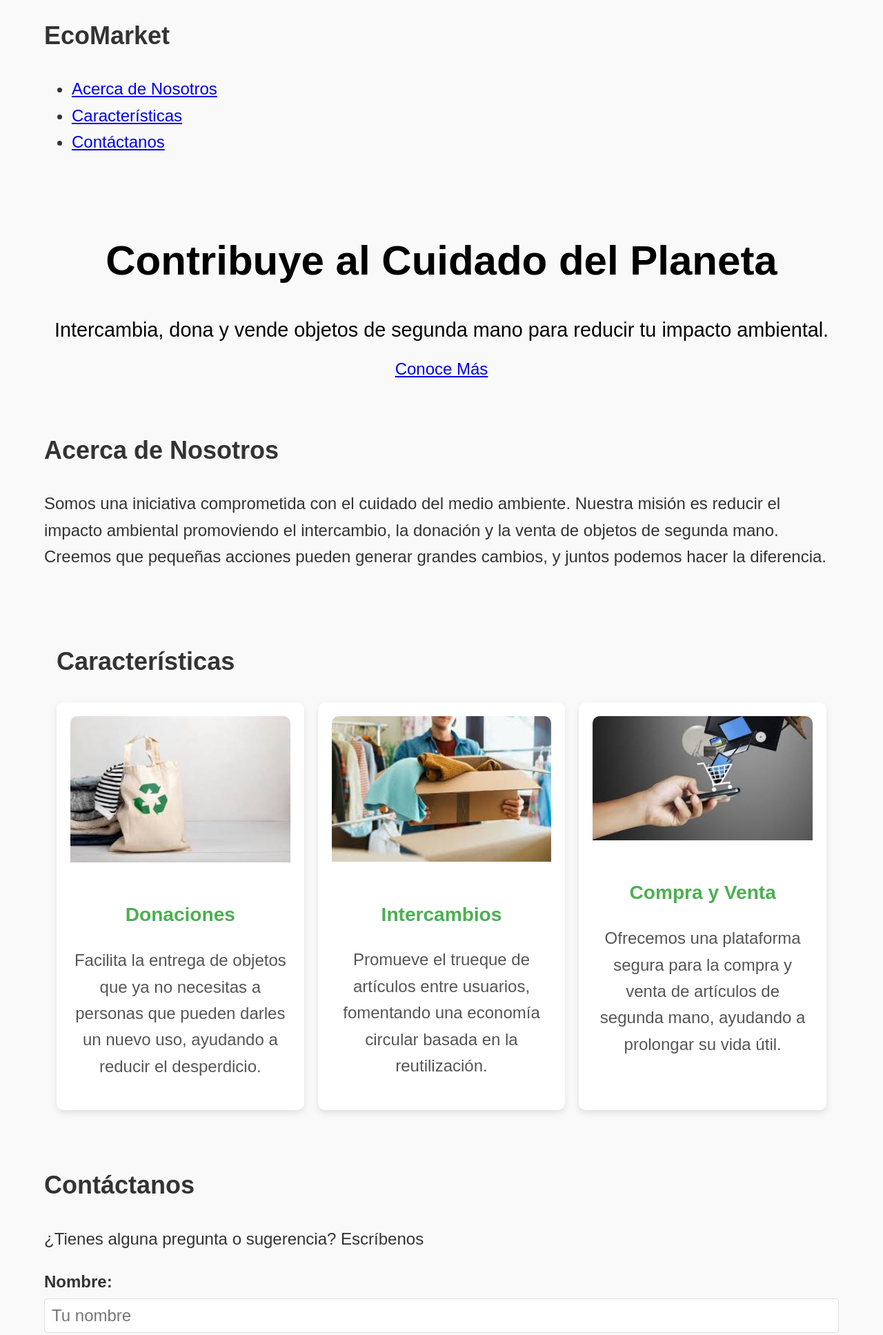
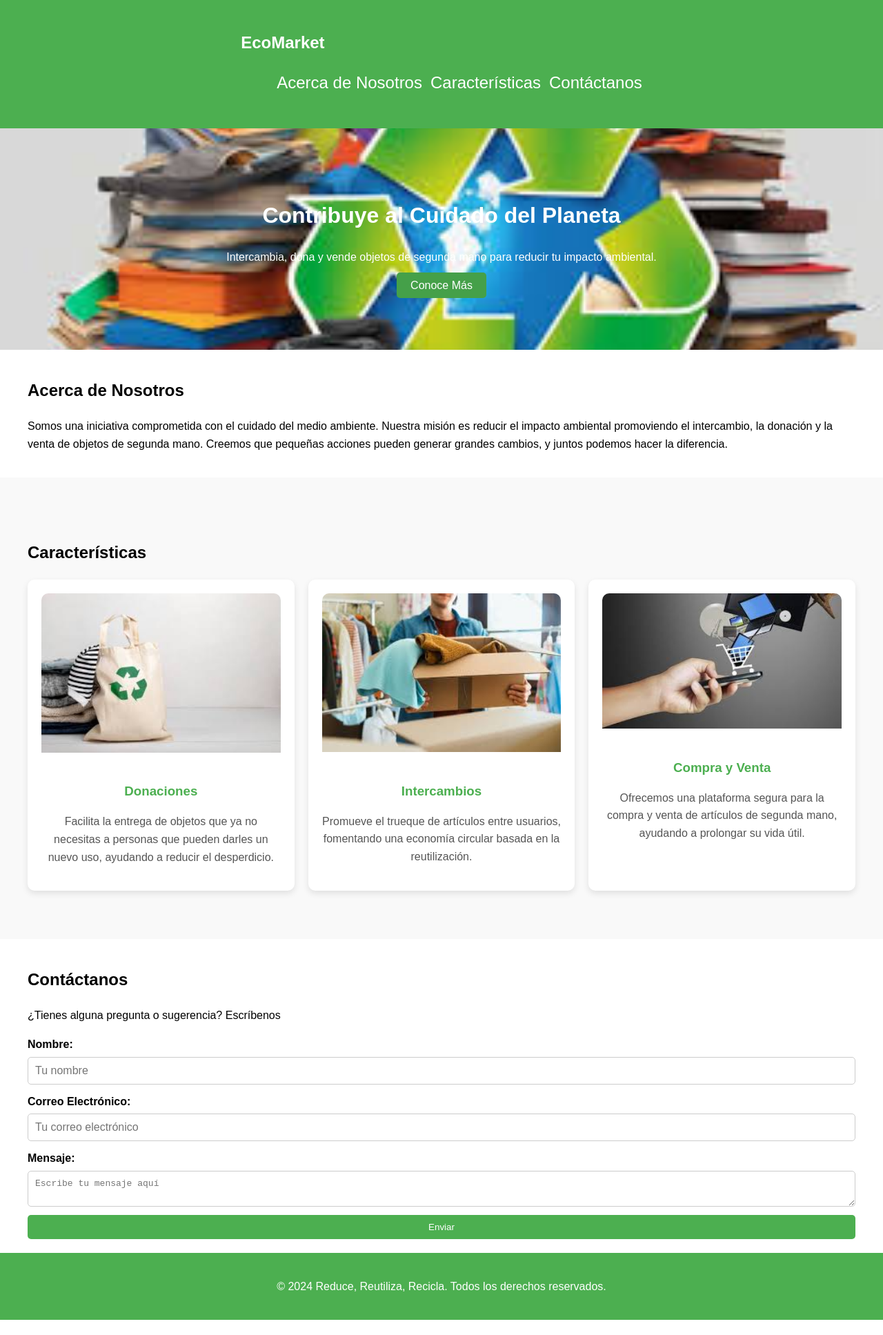
Before and after one commit to alvarodzp2/landing, a plain HTML site: page index.html in a window 1280 px wide. Shown: the part 7-1942 px from the top of the page at 69% size. After the commit the page ends 1920 px from the top, so only its background shows below. Drawn offline with Linux system fonts and the light colour scheme.

Commit message:
Update style.css

```diff
--- a/style.css
+++ b/style.css
@@ -1,85 +1,66 @@
 body {
+    font-family: Arial, sans-serif;
+    line-height: 1.6;
     margin: 0;
-    font-family: 'Arial', sans-serif;
-    font-size: 1.5em;
-    line-height: 1.6;
-    color: #333;
-    background-color: #f9f9f9;
+    padding: 0;
 }
 
 .container {
-    width: 90%;
     max-width: 1200px;
-    margin: auto;
+    margin: 0 auto;
+    padding: 20px;
 }
 
-.header {
-    background: #4CAF50;
-    color: rgb(14, 13, 13);
-    padding: 10px 0; /* Reduce el padding para hacerlo más compacto */
-    box-shadow: 0 2px 5px rgba(0, 0, 0, 0.1);
+.navbar {
+    background-color: #4CAF50;
+    color: white;
+    padding: 10px 10px;
+    display: flex;
+    justify-content: space-between;
+    align-items: flex-end;
 }
 
-.header-container {
+.navbar .menu {
     display: flex;
-    justify-content: space-between;
-    align-items: center;
+    justify-content: right;
 }
 
-.logo {
-    font-size: 1.5em;
-    font-weight: bold;
+.navbar .menu li {
+    list-style: none;
+    margin-left: 12px;
 }
 
-.nav {
-    display: flex;
-    gap: 15px;
+.navbar .menu a {
+    color: white;
+    text-decoration: none;
+    font-size: 1.5em;
+    transition: color 0.3s ease;
 }
 
-.nav a {
-    color: white;
-    text-decoration: none;
-    font-size: 0.9em;
-}
-
-.nav a:hover {
-    text-decoration: underline;
+.navbar .menu a:hover {
+    color: #d4f7d4;
 }
 
 .hero {
-    display: flex;
-    flex-direction: column;
-    align-items: center;
-    justify-content: center;
+    background: url('img/descarga.jpg') no-repeat center center/cover;
+    color: white;
     text-align: center;
-    padding: 40px 20px;
-    color: black;
+    padding: 80px 30px;
 }
 
-.hero-content img {
-    max-width: 80%; /* Ajustar tamaño de la imagen */
-    margin-top: 20px;
+.hero .btn {
+    background-color: #45a049;
+    color: white;
+    padding: 10px 20px;
+    text-decoration: none;
+    border-radius: 5px;
+    transition: background-color 0.3s ease;
 }
 
-.hero-content h1 {
-    font-size: 2.5em;
-    margin-bottom: 15px;
+.hero .btn:hover {
+    background-color: #367a38;
 }
 
-.hero-content p {
-    font-size: 1.2em;
-    margin-bottom: 15px;
-}
-
-.about {
-    text-align: center;
-    padding: 40px 20px;
-}
-
-.about img{
-    max-width: 70%; /* Ajustar tamaño de la imagen */
-    margin-top: 15px;
-}
 .caracteristicas {
     padding: 50px 20px;
     background: #f9f9f9;
@@ -114,131 +95,45 @@ body {
     color: #555;
 }
 
-.features-grid {
-    display: grid;
-    grid-template-columns: repeat(auto-fit, minmax(300px, 1fr));
-    gap: 20px;
-    margin-top: 20px;
+.formulario form {
+    display: flex;
+    flex-direction: column;
+    gap: 12px;
 }
 
-.feature-item {
-    padding: 15px;
-    border: 1px solid #ddd;
-    border-radius: 5px;
-    text-align: center;
-    box-shadow: 0 2px 4px rgba(0, 0, 0, 0.1);
+.formulario .form-group {
+    display: flex;
+    flex-direction: column;
 }
 
-.feature-item img {
-    max-width: 60%; /* Reducir espacio visual */
-    margin-bottom: 15px;
+.formulario label {
+    font-weight: bold;
+    margin-bottom: 5px;
 }
 
-.cta {
+.formulario input,
+.formulario textarea {
+    padding: 10px;
+    border: 1.5px solid #ccc;
+    border-radius: 5px;
+    font-size: 1em;
+}
+
+.formulario button {
+    background-color: #4CAF50;
+    color: white;
+    padding: 10px;
+    border: none;
+    border-radius: 5px;
+    cursor: pointer;
+}
+
+.formulario button:hover {
+    background-color: #367a38;
+}
+.footer {
     text-align: center;
-    padding: 30px 20px;
+    padding: 20px;
     background: #4CAF50;
     color: white;
 }
-
-.cta h2 {
-    font-size: 2em;
-    margin-bottom: 15px;
-}
-
-.cta p {
-    font-size: 1.1em;
-    margin-bottom: 15px;
-}
-
-.footer {
-    background: #333;
-    color: white;
-    text-align: center;
-    padding: 10px 0;
-    font-size: 0.9em;
-    box-shadow: 0 -2px 5px rgba(0, 0, 0, 0.1);
-}
-
-@media (max-width: 768px) {
-    .header-container {
-        flex-direction: column;
-        gap: 10px;
-    }
-
-    .hero-content h1 {
-        font-size: 2em;
-    }
-
-    .about img, .caracteristicas img {
-        max-width: 90%; /* Ajustar para móviles */
-    }
-
-    .features-grid {
-        grid-template-columns: 1fr;
-    }
-}
-
-.contact {
-    text-align: center;
-    padding: 50px 20px;
-    background: #fff;
-}
-
-.contact h2 {
-    font-size: 2.2em;
-    margin-bottom: 20px;
-    color: #4CAF50;
-}
-
-.contact p {
-    font-size: 1.1em;
-    margin-bottom: 30px;
-    color: #666;
-}
-
-.contact-form {
-    max-width: 600px;
-    margin: 0 auto;
-    text-align: left;
-}
-
-.form-group {
-    margin-bottom: 15px;
-}
-
-.form-group label {
-    display: block;
-    margin-bottom: 5px;
-    color: #333;
-    font-weight: bold;
-}
-
-.form-group input,
-.form-group textarea {
-    width: 100%;
-    padding: 10px;
-    border: 1px solid #ddd;
-    border-radius: 5px;
-    font-size: 1em;
-    box-sizing: border-box;
-}
-
-.form-group textarea {
-    resize: vertical;
-}
-
-.contact-form button {
-    background: #4CAF50;
-    color: white;
-    border: none;
-    padding: 10px 20px;
-    border-radius: 5px;
-    font-size: 1.1em;
-    cursor: pointer;
-    transition: background 0.3s ease;
-}
-
-.contact-form button:hover {
-    background: #45a049;
-}
```
